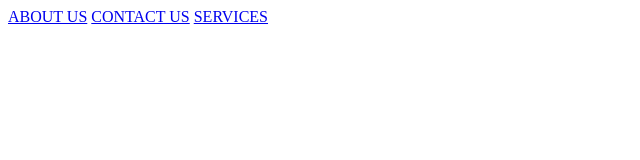
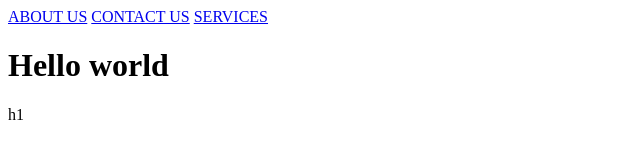
Before and after one commit to AniSmart-86/web-page-task, a plain HTML site: page index.html in a window 1280 px wide. Shown: the whole page, without its empty margins (0-640 px from the left). Drawn offline with Linux system fonts and the light colour scheme.

Commit message:
Done and dusted

```diff
--- a/index.html
+++ b/index.html
@@ -17,7 +17,9 @@
 <a href="contact.html">CONTACT US</a>
 <a href="services.html">SERVICES</a>
 </nav>
+<h1>Hello world</h1>
 
+h1
 </header>
 
 
```
